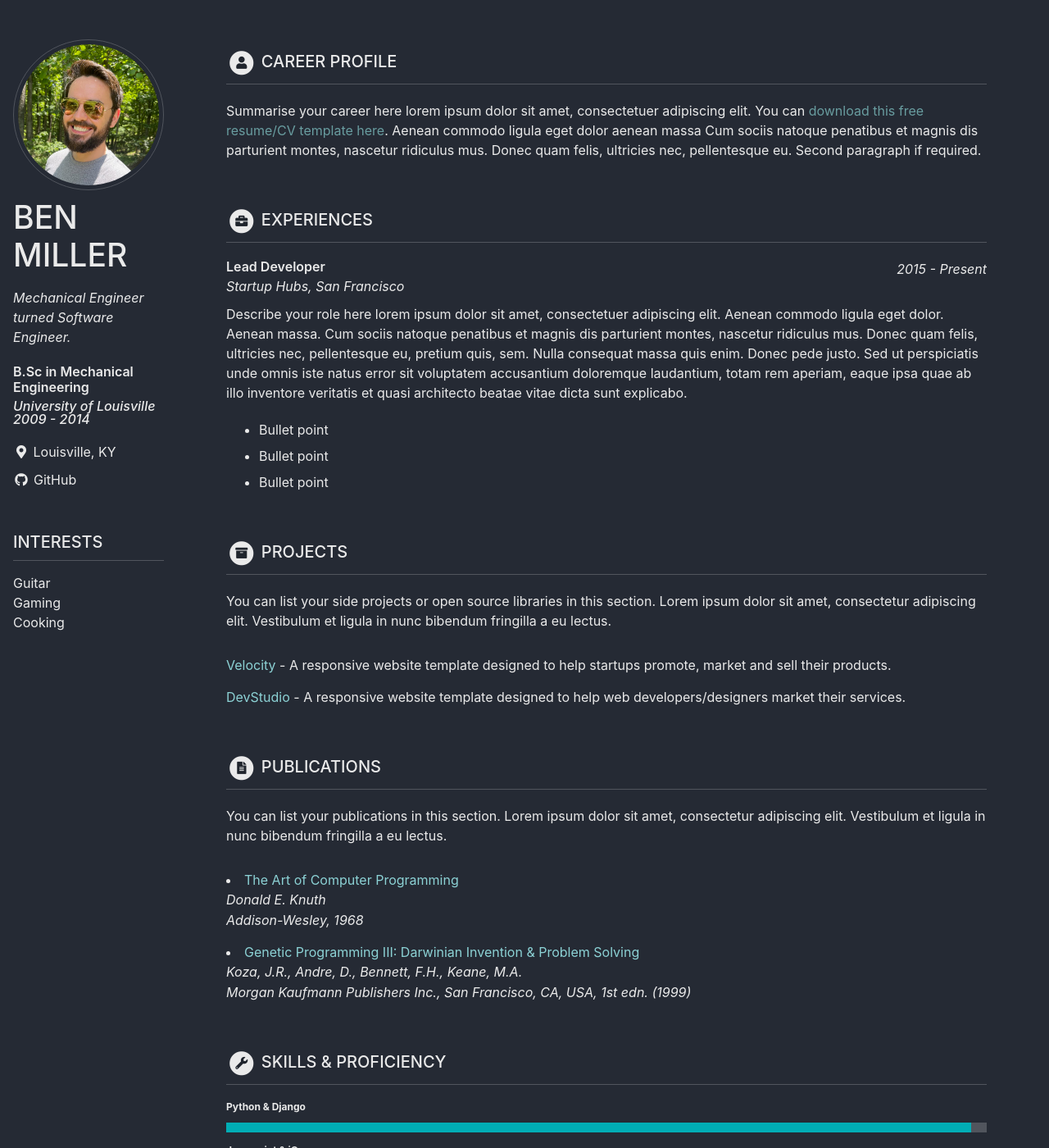
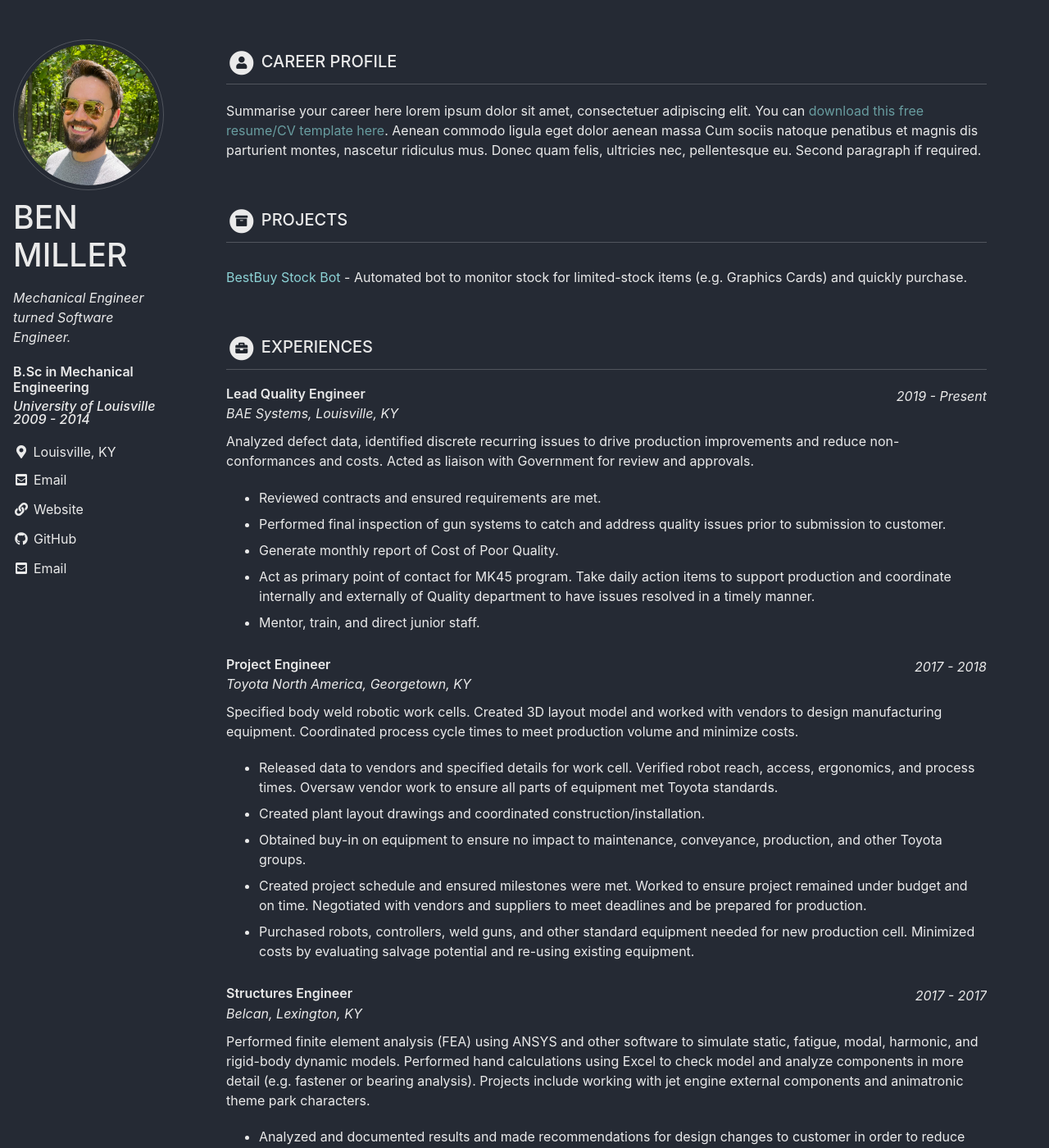
Before and after one commit to Ben-M-90/Ben-M-90.github.io, a Jekyll site: the page built from _pages/home.md, in a window 1280 px wide and 1400 px high, scrolled down 295 px. Shown: the whole window at 82% size. Built offline with Jekyll 4.4.1, drawn with Linux system fonts in a browser that asks for light colours; cached includes are drawn as plain includes; some of the changed text lies outside the part shown.

Commit message:
Move interests section to main section, add resume content

```diff
--- a/_config.yml
+++ b/_config.yml
@@ -20,7 +20,7 @@ title                    : ""
 title_separator          : "-"
 subtitle                 : # site tagline that appears below site title in masthead
 name                     : "Ben Miller"
-description              : "An amazing website."
+description              : "Welcome to my resume!"
 url                      : "https://ben-m-90.github.io"
 baseurl                  : # the subpath of your site, e.g. "/blog"
 repository               : # GitHub username/repo-name e.g. "mmistakes/minimal-mistakes"
@@ -99,7 +99,7 @@ analytics:
   provider               : "google" # false (default), "google", "google-universal", "google-gtag", "custom"
   google:
     tracking_id          : "G-RJF2ZS83QY"
-    anonymize_ip         : # true, false (default)
+    anonymize_ip         : true # false (default)
 
 
 # Site Author
@@ -108,14 +108,14 @@ author:
   avatar           : "/assets/images/bio-photo.jpg"
   bio              : "Mechanical Engineer turned Software Engineer."
   location         : "Louisville, KY"
-  email            :
+  email            : "ben.miller.90.bm@gmail.com"
   links:
     - label: "Email"
       icon: "fas fa-fw fa-envelope-square"
-      # url: "mailto:your.name@email.com"
+      url: "ben.miller.90.bm@gmail.com"
     - label: "Website"
       icon: "fas fa-fw fa-link"
-      # url: "https://your-website.com"
+      url: "https://ben-m-90.github.io"
     - label: "Twitter"
       icon: "fab fa-fw fa-twitter-square"
       # url: "https://twitter.com/"
--- a/_data/data.yml
+++ b/_data/data.yml
@@ -11,7 +11,7 @@ sidebar:
     avatar: /assets/images/bio-photo.jpg  #place a 100x100 picture inside /assets/images/ folder and provide the name of the file below
 
     # Sidebar links
-    email:
+    email: ben.miller.90.bm@gmail.com
     phone:
     citizenship:
     website: #do not add http://
@@ -27,14 +27,6 @@ sidebar:
     goodreads: # Number-Username, e.g. 123456-alandoe
     pdf:
 
-    interests:
-      - item: Guitar
-        link:
-      - item: Gaming
-        link:
-      - item: Cooking
-        link:
-
 career-profile:
     title: Career Profile
     summary: |
@@ -49,68 +41,136 @@ education:
       university: University of Louisville
       time: 2009 - 2014
       details: |
-        Describe your study here lorem ipsum dolor sit amet, consectetuer
-        adipiscing elit. Aenean commodo ligula eget dolor. Aenean massa. Cum
-        sociis natoque penatibus et magnis dis parturient montes, nascetur
-        ridiculus mus. Donec quam felis, ultricies nec, pellentesque eu,
-        pretium quis, sem.
-          - Bullet point
-          - Bullet point
+        Capstone - 1st place team project. Designed and fabricated clear ice maker sponsored by GE Appliance.
+          - Conducted market research to determine demand/interest and indentify potential freezing methods.
+          - Designed and fabricated assembly, conducted performance testing to improve efficiency and meet requirements.
+        Vehicle Dynamic & Handling - Acceleration, braking, handling, and suspension analysis.
+        Aircraft Structures - Analysis of aircraft structure (wing, fuselage, etc.) performance (sress, fatigue).
 experiences:
-    - role: Lead Developer
-      time: 2015 - Present
-      company: Startup Hubs, San Francisco
+    - role: Lead Quality Engineer
+      time: 2019 - Present
+      company: BAE Systems, Louisville, KY
       details: |
-        Describe your role here lorem ipsum dolor sit amet, consectetuer
-        adipiscing elit. Aenean commodo ligula eget dolor. Aenean massa.
-        Cum sociis natoque penatibus et magnis dis parturient montes,
-        nascetur ridiculus mus. Donec quam felis, ultricies nec,
-        pellentesque eu, pretium quis, sem. Nulla consequat massa quis
-        enim. Donec pede justo. Sed ut perspiciatis unde omnis iste natus
-        error sit voluptatem accusantium doloremque laudantium, totam rem
-        aperiam, eaque ipsa quae ab illo inventore veritatis et quasi
-        architecto beatae vitae dicta sunt explicabo.
-          - Bullet point
-          - Bullet point
-          - Bullet point
+        Analyzed defect data, identified discrete recurring issues to
+        drive production improvements and reduce non-conformances and
+        costs. Acted as liaison with Government for review and approvals.
+          - Reviewed contracts and ensured requirements are met.
+          - Performed final inspection of gun systems to catch and
+          address quality issues prior to submission to customer.
+          - Generate monthly report of Cost of Poor Quality.
+          - Act as primary point of contact for MK45 program. Take daily
+          action items to support production and coordinate internally
+          and externally of Quality department to have issues resolved in
+          a timely manner.
+          - Mentor, train, and direct junior staff.
+    - role: Project Engineer
+      time: 2017 - 2018
+      company: Toyota North America, Georgetown, KY
+      details: |
+        Specified body weld robotic work cells. Created 3D layout model
+        and worked with vendors to design manufacturing equipment.
+        Coordinated process cycle times to meet production volume and
+        minimize costs.
+          - Released data to vendors and specified details for work cell.
+          Verified robot reach, access, ergonomics, and process times.
+          Oversaw vendor work to ensure all parts of equipment met
+          Toyota standards.
+          - Created plant layout drawings and coordinated
+          construction/installation.
+          - Obtained buy-in on equipment to ensure no impact to
+          maintenance, conveyance, production, and other Toyota groups.
+          - Created project schedule and ensured milestones were met.
+          Worked to ensure project remained under budget and on time.
+          Negotiated with vendors and suppliers to meet deadlines and be
+          prepared for production.
+          - Purchased robots, controllers, weld guns, and other standard
+          equipment needed for new production cell. Minimized costs by
+          evaluating salvage potential and re-using existing equipment.
+    - role: Structures Engineer
+      time: 2017 - 2017
+      company: Belcan, Lexington, KY
+      details: |
+        Performed finite element analysis (FEA) using ANSYS and other
+        software to simulate static, fatigue, modal, harmonic, and
+        rigid-body dynamic models. Performed hand calculations using
+        Excel to check model and analyze components in more detail
+        (e.g. fastener or bearing analysis). Projects include working
+        with jet engine external components and animatronic theme park
+        characters.
+          - Analyzed and documented results and made recommendations
+          for design changes to customer in order to reduce weight,
+          increase performance, and/or reduce cost.
+          - Refine mesh of customer supplied part geometry to provide
+          better, more useful or accurate results.
+          - Developed workbooks and scripts to reduce analysis time and
+          analyze large amounts of data with fewer calculation errors
+          (relative to hand calculations).
+    - role: Quality Engineer
+      time: 2013 - 2014
+      company: Toyota North America, Erlanger, KY
+      details: |
+        Analyzed warranty data and customer feedback to identify quality
+        issues, conducted root cause analysis, tested parts, and worked
+        with manufacturing, design, and sales to develop countermeasure
+        to resolve issues.
+          - Developed Excel workbook to automate and improve data
+          analysis on warranty claims - saved time and improved results
+          of data analysis to provide a better scope of warranty and
+          customer data and help identify quality concerns sooner.
+          - 2013 Avalon Obeya. Tracked Key Performance Indicators (KPI)
+          to monitor first 6 months after start of production to ensure
+          major model change met targets for quality. Coordinated with
+          manufacturing and design to identify, investigate, and
+          countermeasure any quality concerns. Documented and reported
+          performance and status to management.
 projects:
     title: Projects
     intro: >
-      You can list your side projects or open source libraries in this
-      section. Lorem ipsum dolor sit amet, consectetur adipiscing elit.
-      Vestibulum et ligula in nunc bibendum fringilla a eu lectus.
     assignments:
-      - title: Velocity
-        link: "#hook"
-        tagline: "A responsive website template designed to help startups promote, market and sell their products."
+      - title: BestBuy Stock Bot
+        link: "https://github.com/Ben-M-90/BestBuyStockBot"
+        tagline: "Automated bot to monitor stock for limited-stock items (e.g. Graphics Cards) and quickly purchase."
 
-      - title: DevStudio
-        link: "#"
-        tagline: "A responsive website template designed to help web developers/designers market their services."
+#publications:
+#    title: Publications
+#    intro: |
+#      You can list your publications in this section. Lorem ipsum dolor sit
+#      amet, consectetur adipiscing elit. Vestibulum et ligula in nunc
+#      bibendum fringilla a eu lectus.
+#    papers:
+#      - title: The Art of Computer Programming
+#        link: "#"
+#        authors: Donald E. Knuth
+#        conference: Addison-Wesley, 1968
 
-publications:
-    title: Publications
+#      - title: "Genetic Programming III: Darwinian Invention &amp; Problem Solving"
+#        link: "#"
+#        authors: Koza, J.R., Andre, D., Bennett, F.H., Keane, M.A.
+#        conference: "Morgan Kaufmann Publishers Inc., San Francisco, CA, USA, 1st edn. (1999)"
+
+interests:
+    title: Interests
     intro: |
-      You can list your publications in this section. Lorem ipsum dolor sit
-      amet, consectetur adipiscing elit. Vestibulum et ligula in nunc
-      bibendum fringilla a eu lectus.
-    papers:
-      - title: The Art of Computer Programming
-        link: "#"
-        authors: Donald E. Knuth
-        conference: Addison-Wesley, 1968
+    interests:
+      - title: Guitar
 
-      - title: "Genetic Programming III: Darwinian Invention &amp; Problem Solving"
-        link: "#"
-        authors: Koza, J.R., Andre, D., Bennett, F.H., Keane, M.A.
-        conference: "Morgan Kaufmann Publishers Inc., San Francisco, CA, USA, 1st edn. (1999)"
+      - title: Gaming
+
+      - title: Cooking
+
 
 skills:
     title: Skills &amp; Proficiency
 
     toolset:
-      - name: Python & Django
+      - name: Python
         level: 98%
 
-      - name: Javascript & jQuery
-        level: 50%
+      - name: C#
+        level: 80%
+
+      - name: HTML
+        level: 100%
+
+      - name: CSS
+        level: 100%
--- a/_includes/author-profile.html
+++ b/_includes/author-profile.html
@@ -245,10 +245,6 @@
         </li>
         {% endif %}
 
-        {% if sidebar.interests %}
-            {% include interests.html %}
-        {% endif %}
-
         {% include author-profile-custom-links.html %}
     </ul>
   </div>
--- a/_includes/interests.html
+++ b/_includes/interests.html
@@ -1,22 +1,26 @@
-{% assign interests = site.data.data.sidebar.interests %}
+{% assign interests = site.data.data.interests %}
 {% if interests %}
-<div class="interests-container container-block">
+<section class="section interests-section">
 
-  <h2 class="container-block-title">
-    Interests
-  </h2>
+    <h2 class="section-title">
+        <span class="fa-stack fa-xs">
+            <i class="fas fa-circle fa-stack-2x"></i>
+            <i class="fas fa-heart fa-stack-1x fa-inverse"></i>
+        </span>
+        {{ interests.title }}
+    </h2>
 
-  <ul class="list-unstyled interests-list">
-    {% for interest in interests %}
+    {% if interests.intro %}
+    <div class="intro">
+        {{ interests.intro | markdownify }}
+    </div><!--//intro-->
+    {% endif %}
 
-      {% if interest.link %}
-      <li><a href="{{ interest.link }}">{{ interest.item }}</a></li>
-      {% else %}
-      <li>{{ interest.item }}</li>
-      {% endif %}
+    {% for interests in interests.interests %}
+    <div class="item">
+        <li>{{ interests.title }}</li>
+    </div><!--//item-->
+    {% endfor %}
 
-    {% endfor %}
-  </ul>
-
-</div><!--//interests-->
+</section><!--//section-->
 {% endif %}
--- a/_pages/home.md
+++ b/_pages/home.md
@@ -12,12 +12,14 @@ header:
 
 	{% include career-profile.html %}
 
+	{% include projects.html %}
+
 	{% include experiences.html %}
-
-	{% include projects.html %}
 
 	{% include publications.html %}
 
 	{% include skills.html %}
 
+    {% include interests.html %}
+
 </div>
--- a/_sass/minimal-mistakes/_base.scss
+++ b/_sass/minimal-mistakes/_base.scss
@@ -478,6 +478,23 @@ input[type="submit"],
             margin-bottom: 15px;
         }
     }
+
+    .interests-title {
+        font-size: $type-size-5;
+        font-weight: 400;
+        /*color: $text-color;*/
+        margin-bottom: 1px;
+    }
+
+    .interests-section {
+        .intro {
+            margin-bottom: 30px;
+        }
+
+        .item {
+            margin-bottom: 15px;
+        }
+    }
 }
 
 .skillset {
```
